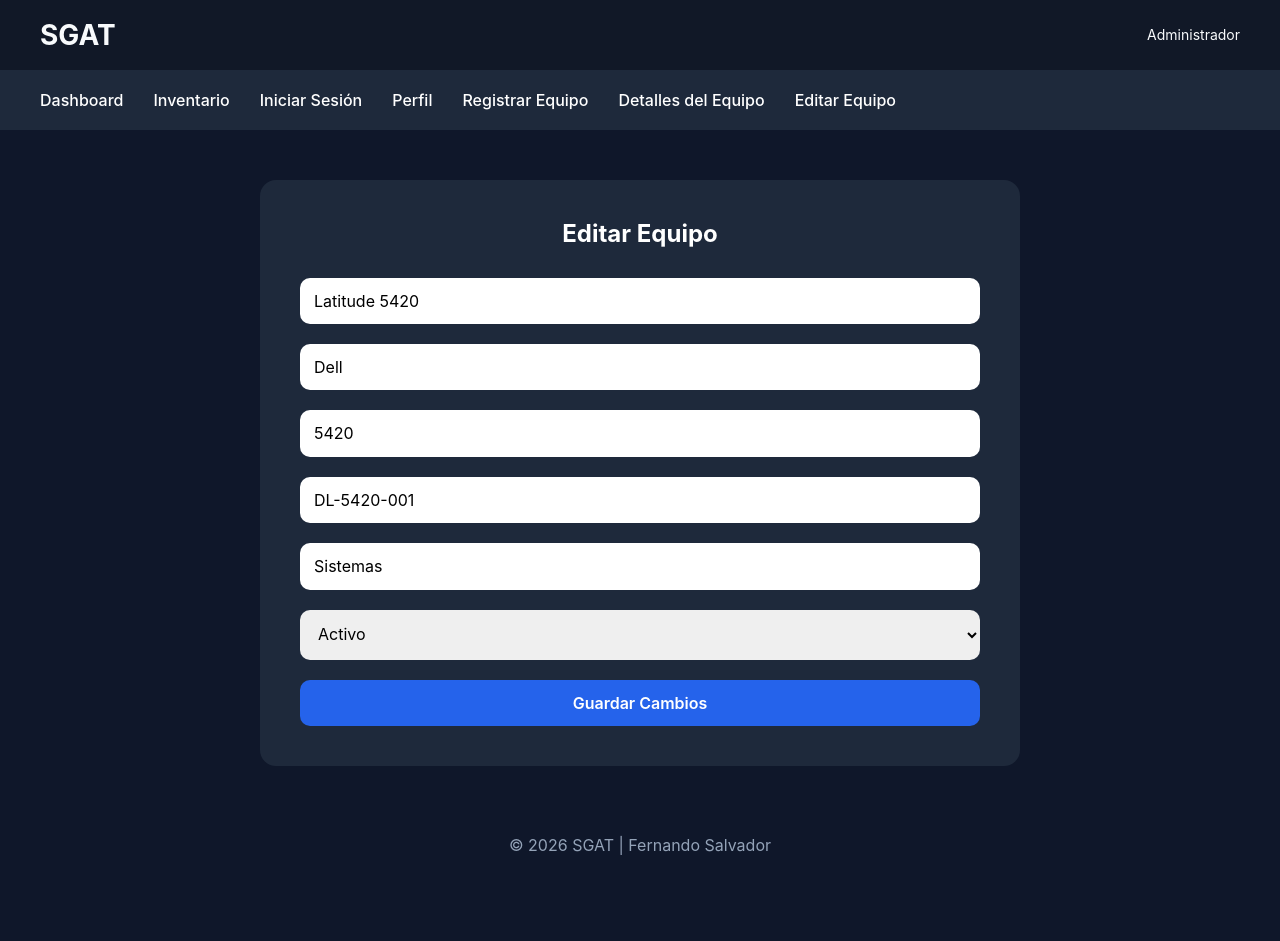
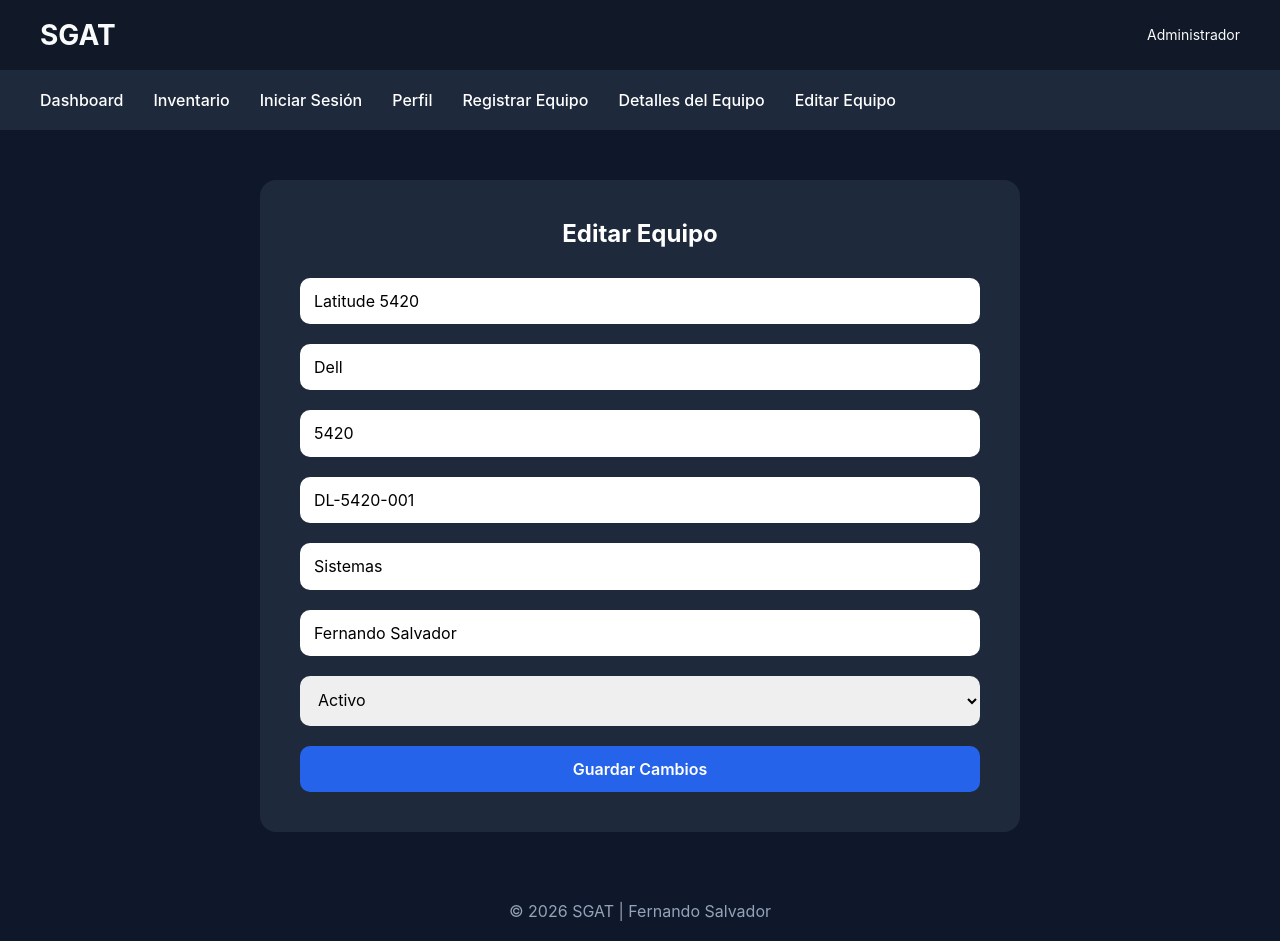
Before and after one commit to cazador0587/web_project_SGAT_frontend, a React (Vite) app: page /equipment/1/edit in a window 1280 px wide. Before the commit the page ends 874 px from the top, so only its background shows below. Built offline with nearby package versions, Linux system fonts and the light colour scheme; a web font is replaced by a local one.

Commit message:
Implementar edicion funcional de equipos

```diff
--- a/src/pages/EditEquipment/EditEquipment.jsx
+++ b/src/pages/EditEquipment/EditEquipment.jsx
@@ -1,15 +1,24 @@
-import { useContext } from "react";
-import { useParams } from "react-router-dom";
+import { useContext, useState } from "react";
+import { useNavigate, useParams } from "react-router-dom";
 import EquipmentContext from "../../contexts/EquipmentContext";
 import "./EditEquipment.css";
 
 function EditEquipment() {
   const { id } = useParams();
-  const { equipments } = useContext(EquipmentContext);
+  const navigate = useNavigate();
+  const { equipments, setEquipments } = useContext(EquipmentContext);
 
-  const equipment = equipments.find(
-    (item) => item.id === Number(id)
-  );
+  const equipment = equipments.find((item) => item.id === Number(id));
+
+  const [formData, setFormData] = useState({
+    name: equipment?.name || "",
+    brand: equipment?.brand || "",
+    model: equipment?.model || "",
+    serial: equipment?.serial || "",
+    location: equipment?.location || "",
+    responsible: equipment?.responsible || "",
+    status: equipment?.status || "activo",
+  });
 
   if (!equipment) {
     return (
@@ -19,46 +28,96 @@ function EditEquipment() {
     );
   }
 
+  const handleChange = (event) => {
+    const { name, value } = event.target;
+
+    setFormData((currentData) => ({
+      ...currentData,
+      [name]: value,
+    }));
+  };
+
+  const handleSubmit = (event) => {
+    event.preventDefault();
+
+    setEquipments((currentEquipments) =>
+      currentEquipments.map((item) =>
+        item.id === Number(id)
+          ? {
+              ...item,
+              ...formData,
+            }
+          : item,
+      ),
+    );
+
+    navigate("/inventory");
+  };
+
   return (
     <section className="edit-equipment">
       <div className="edit-equipment__card">
         <h2 className="edit-equipment__title">Editar Equipo</h2>
 
-        <form className="edit-equipment__form">
+        <form className="edit-equipment__form" onSubmit={handleSubmit}>
           <input
+            name="name"
             type="text"
-            defaultValue={equipment.name}
+            value={formData.name}
+            onChange={handleChange}
             placeholder="Nombre del equipo"
+            required
           />
 
           <input
+            name="brand"
             type="text"
-            defaultValue={equipment.brand}
+            value={formData.brand}
+            onChange={handleChange}
             placeholder="Marca"
+            required
           />
 
           <input
+            name="model"
             type="text"
-            defaultValue={equipment.model}
+            value={formData.model}
+            onChange={handleChange}
             placeholder="Modelo"
+            required
           />
 
           <input
+            name="serial"
             type="text"
-            defaultValue={equipment.serial}
+            value={formData.serial}
+            onChange={handleChange}
             placeholder="Número de serie"
+            required
           />
 
           <input
+            name="location"
             type="text"
-            defaultValue={equipment.location}
+            value={formData.location}
+            onChange={handleChange}
             placeholder="Ubicación"
+            required
           />
 
-          <select defaultValue={equipment.status}>
-            <option>Activo</option>
-            <option>Reparación</option>
-            <option>Baja</option>
+          <input
+            name="responsible"
+            type="text"
+            value={formData.responsible}
+            onChange={handleChange}
+            placeholder="Responsable"
+            required
+          />
+
+          <select name="status" value={formData.status} onChange={handleChange}>
+            <option value="activo">Activo</option>
+            <option value="reparacion">Reparación</option>
+            <option value="baja">Baja</option>
           </select>
 
           <button type="submit" className="edit-equipment__button">
```
